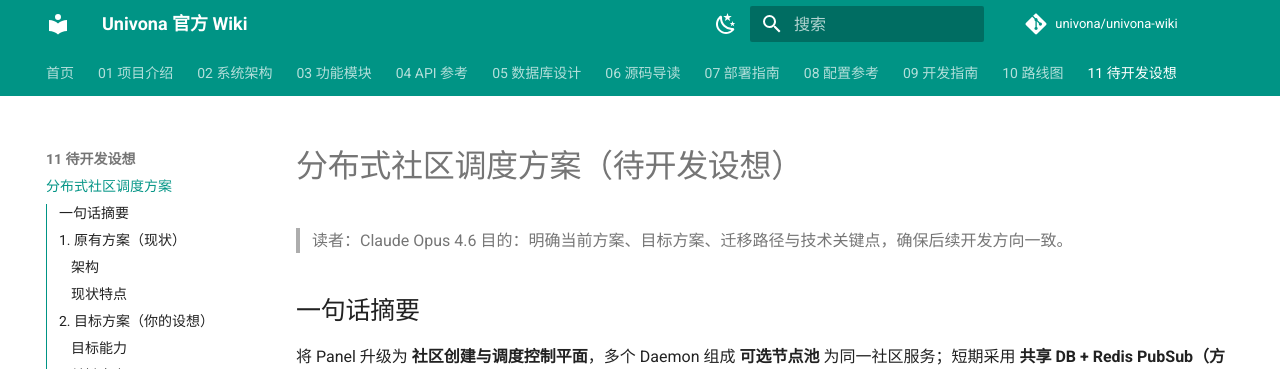
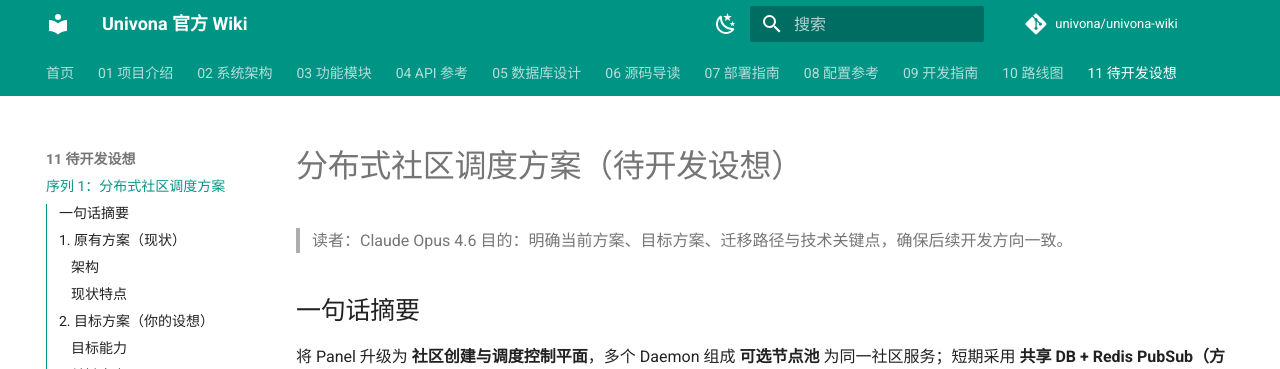
Before and after one commit to univona/univona-wiki, an MkDocs documentation site: the page built from docs/11-待开发设想/序列1-分布式社区调度方案.md, in a window 1280 px wide. Shown: the top 369 px of the page. Built offline with MkDocs 1.6.1 and Material for MkDocs 9.7.7, drawn with Linux system fonts in a browser that asks for light colours; comment, search, counter and statistics services are not loaded.

Commit message:
docs: rename future plan to sequence 1

```diff
--- a/mkdocs.yml
+++ b/mkdocs.yml
@@ -113,4 +113,4 @@ nav:
       - 开发路线图: 10-路线图/开发路线图.md
       - 变更日志: 10-路线图/变更日志.md
   - 11 待开发设想:
-      - 分布式社区调度方案: 11-待开发设想/分布式社区调度方案.md
+      - 序列 1：分布式社区调度方案: 11-待开发设想/序列1-分布式社区调度方案.md
```
Also changed, not shown: docs/11-待开发设想/序列1-分布式社区调度方案.md (renamed from docs/11-待开发设想/分布式社区调度方案.md).
